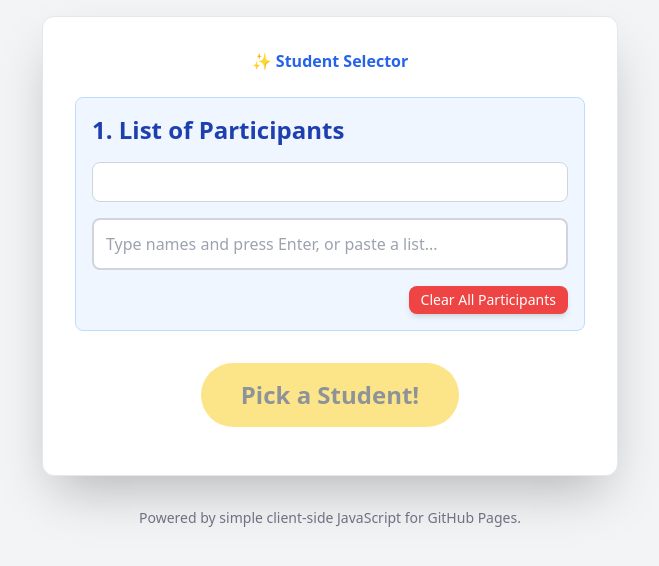
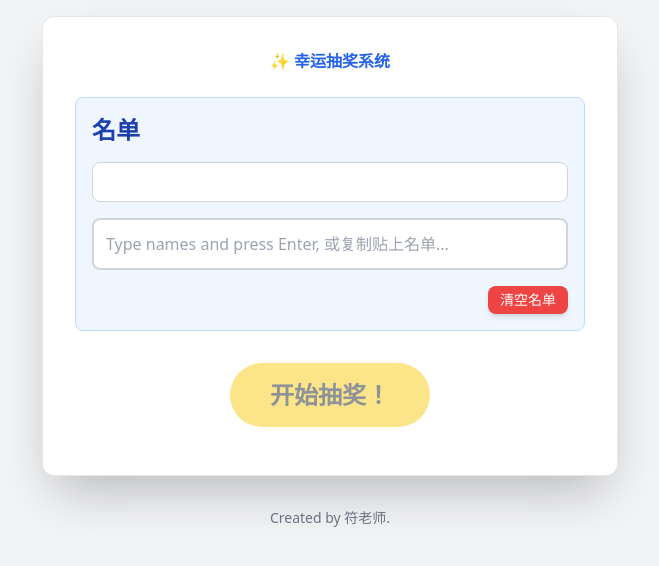
Before and after one commit to foo-mr/student-picker-app, a plain HTML site: page index.html in a window 1280 px wide. Shown: the whole page, without its empty margins (310-969 px from the left). Drawn offline with nearby package versions, Linux system fonts and the light colour scheme.

Commit message:
Update index.html

```diff
--- a/index.html
+++ b/index.html
@@ -3,7 +3,7 @@
 <head>
     <meta charset="UTF-8">
     <meta name="viewport" content="width=device-width, initial-scale=1.0">
-    <title>Random Student Picker</title>
+    <title>符老师幸运抽奖系统</title>
     <!-- Load Tailwind CSS -->
     <script src="https://cdn.tailwindcss.com"></script>
     <!-- Load Confetti Library -->
@@ -74,13 +74,13 @@
     <!-- Main Application Container -->
     <div id="appContainer" class="w-full max-w-xl bg-white p-6 md:p-8 rounded-xl shadow-2xl border border-gray-200">
         <h1 class="4xl font-extrabold text-blue-600 text-center mb-6">
-            ✨ Student Selector
+            ✨ 幸运抽奖系统
         </h1>
 
         <!-- -------------------- HOME VIEW (Input Page) -------------------- -->
         <div id="homeView" class="flex flex-col">
             <div class="space-y-4 mb-8 p-4 bg-blue-50 rounded-lg border border-blue-200">
-                <h2 class="text-2xl font-semibold text-blue-800">1. List of Participants</h2>
+                <h2 class="text-2xl font-semibold text-blue-800">名单</h2>
 
                 <!-- Container for dynamic tags -->
                 <div id="tagContainer" class="flex flex-wrap gap-2 p-2 min-h-[40px] border border-gray-300 rounded-lg bg-white">
@@ -90,12 +90,12 @@
                 <!-- Input field for adding names -->
                 <input type="text" id="nameInputBox"
                        class="w-full p-3 border-2 border-gray-300 rounded-lg focus:ring-blue-500 focus:border-blue-500 text-base"
-                       placeholder="Type names and press Enter, or paste a list...">
+                       placeholder="Type names and press Enter, 或复制贴上名单...">
 
                 <!-- Clear Button Container -->
                 <div class="flex justify-end">
                     <button id="clearAllButton" class="text-sm px-3 py-1 bg-red-500 text-white rounded-lg hover:bg-red-600 transition duration-300 shadow-md">
-                        Clear All Participants
+                        清空名单
                     </button>
                 </div>
             </div>
@@ -104,14 +104,14 @@
             <div class="text-center mb-4">
                 <button id="pickButton" disabled
                         class="bg-yellow-400 text-gray-800 font-extrabold py-4 px-10 text-2xl rounded-full transition duration-300 transform hover:scale-105 shadow-xl disabled:opacity-50 disabled:cursor-not-allowed disabled:shadow-none">
-                    Pick a Student!
+                    开始抽奖！
                 </button>
             </div>
         </div>
 
         <!-- -------------------- RESULT VIEW (Animation Page) -------------------- -->
         <div id="resultView" class="hidden flex-col items-center min-h-[400px]">
-            <h2 id="resultStatus" class="text-3xl font-bold text-gray-700 mb-8">Shuffling Names...</h2>
+            <h2 id="resultStatus" class="text-3xl font-bold text-gray-700 mb-8">抽奖进行中...</h2>
 
             <!-- Final Result Display -->
             <div id="resultContainer" class="flex flex-col justify-center items-center h-[150px] mb-8">
@@ -121,14 +121,14 @@
             </div>
 
             <button id="goBackButton" class="mt-8 text-lg px-6 py-2 bg-gray-300 text-gray-800 rounded-lg hover:bg-gray-400 transition duration-300 shadow-md hidden">
-                ← Go Back to List
+                ← 返回
             </button>
         </div>
 
     </div>
 
     <footer class="mt-8 text-gray-500 text-sm text-center">
-        Powered by simple client-side JavaScript for GitHub Pages.
+        Created by 符老师.
     </footer>
 
     <script>
```
